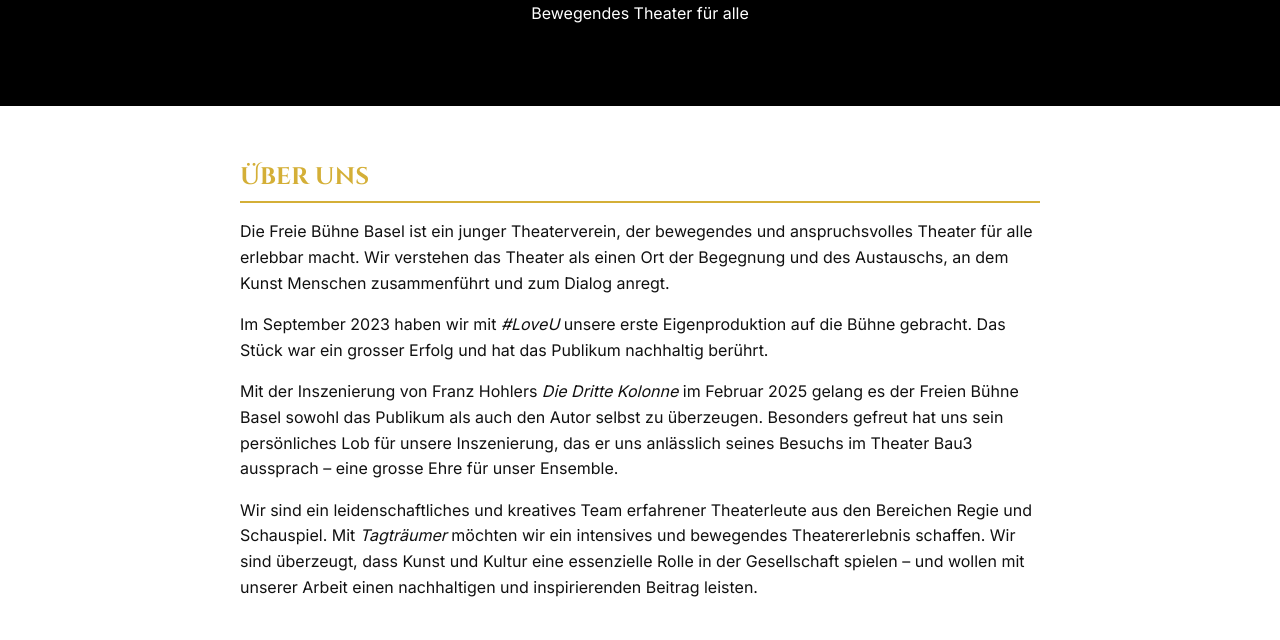
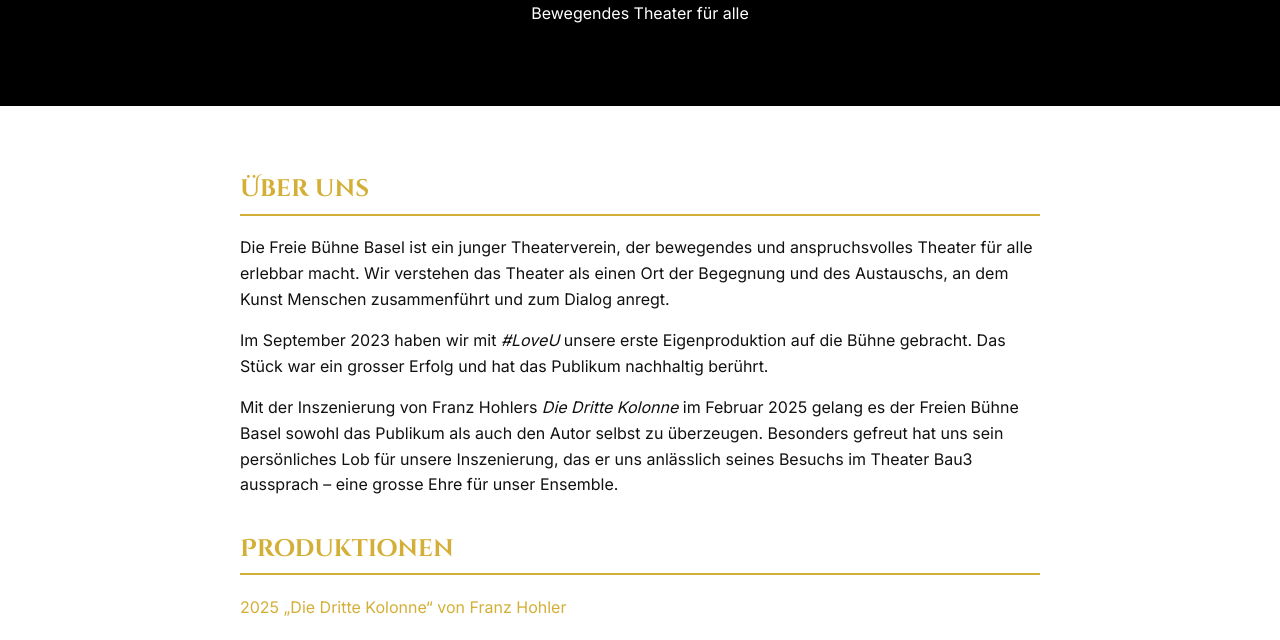
Before and after one commit to freiebuehnebasel/freiebuehnebasel, a plain HTML site: page index.html in a window 1280 px wide. Shown: the part 156-796 px from the top of the page. Drawn offline with Linux system fonts and the light colour scheme.

Commit message:
Add files via upload

```diff
--- a/index.html
+++ b/index.html
@@ -1,56 +1,36 @@
-
 <!DOCTYPE html>
 <html lang="de">
 <head>
-  <meta charset="UTF-8" />
-  <meta name="viewport" content="width=device-width, initial-scale=1.0" />
+  <meta charset="UTF-8">
+  <meta name="viewport" content="width=device-width, initial-scale=1.0">
   <title>Freie Bühne Basel</title>
   <link href="https://fonts.googleapis.com/css2?family=Cinzel+Decorative:wght@700&family=Inter&display=swap" rel="stylesheet">
   <style>
     body {
       font-family: 'Inter', sans-serif;
-      margin: 0;
-      padding: 0;
-      background: #fff;
-      color: #111;
+      margin: 0; padding: 0;
+      background: #fff; color: #111;
       line-height: 1.6;
     }
     header {
-      background: #000;
-      color: white;
-      padding: 4rem 2rem;
-      text-align: center;
+      background: #000; color: white;
+      padding: 4rem 2rem; text-align: center;
     }
     header h1 {
       font-family: 'Cinzel Decorative', cursive;
-      font-size: 3rem;
-      margin: 0;
-      color: #D4AF37;
+      font-size: 3rem; margin: 0; color: #D4AF37;
     }
-    main {
-      padding: 2rem;
-      max-width: 800px;
-      margin: auto;
-    }
-    h2, h3 {
+    h2 {
       font-family: 'Cinzel Decorative', cursive;
       color: #D4AF37;
       border-bottom: 2px solid #D4AF37;
-      padding-bottom: 0.3rem;
-      margin-bottom: 1rem;
+      padding-bottom: 0.3rem; margin-top: 2rem;
     }
-    img {
-      max-width: 100%;
-      height: auto;
-      margin: 1rem 0;
-      border-radius: 8px;
-    }
-    footer {
-      text-align: center;
-      font-size: 0.9rem;
-      color: #666;
-      padding: 2rem;
-    }
+    main { padding: 2rem; max-width: 800px; margin: auto; }
+    ul { list-style: none; padding: 0; }
+    li { margin-bottom: 1rem; }
+    a { color: #D4AF37; text-decoration: none; }
+    footer { text-align: center; font-size: 0.9rem; color: #666; padding: 2rem; }
   </style>
 </head>
 <body>
@@ -63,10 +43,13 @@
     <p>Die Freie Bühne Basel ist ein junger Theaterverein, der bewegendes und anspruchsvolles Theater für alle erlebbar macht. Wir verstehen das Theater als einen Ort der Begegnung und des Austauschs, an dem Kunst Menschen zusammenführt und zum Dialog anregt.</p>
     <p>Im September 2023 haben wir mit <em>#LoveU</em> unsere erste Eigenproduktion auf die Bühne gebracht. Das Stück war ein grosser Erfolg und hat das Publikum nachhaltig berührt.</p>
     <p>Mit der Inszenierung von Franz Hohlers <em>Die Dritte Kolonne</em> im Februar 2025 gelang es der Freien Bühne Basel sowohl das Publikum als auch den Autor selbst zu überzeugen. Besonders gefreut hat uns sein persönliches Lob für unsere Inszenierung, das er uns anlässlich seines Besuchs im Theater Bau3 aussprach – eine grosse Ehre für unser Ensemble.</p>
-    <p>Wir sind ein leidenschaftliches und kreatives Team erfahrener Theaterleute aus den Bereichen Regie und Schauspiel. Mit <em>Tagträumer</em> möchten wir ein intensives und bewegendes Theatererlebnis schaffen. Wir sind überzeugt, dass Kunst und Kultur eine essenzielle Rolle in der Gesellschaft spielen – und wollen mit unserer Arbeit einen nachhaltigen und inspirierenden Beitrag leisten.</p>
+
+    <h2>Produktionen</h2>
+    <ul>
+      <li><a href="dritte-kolonne.html">2025 „Die Dritte Kolonne“ von Franz Hohler</a></li>
+      <li><a href="loveu.html">2023 „#LoveU“ von Carolin Pfäffli und Benjamin Zimber</a></li>
+    </ul>
   </main>
-  <footer>
-    &copy; 2025 Freie Bühne Basel
-  </footer>
+  <footer>&copy; 2025 Freie Bühne Basel</footer>
 </body>
 </html>
```
